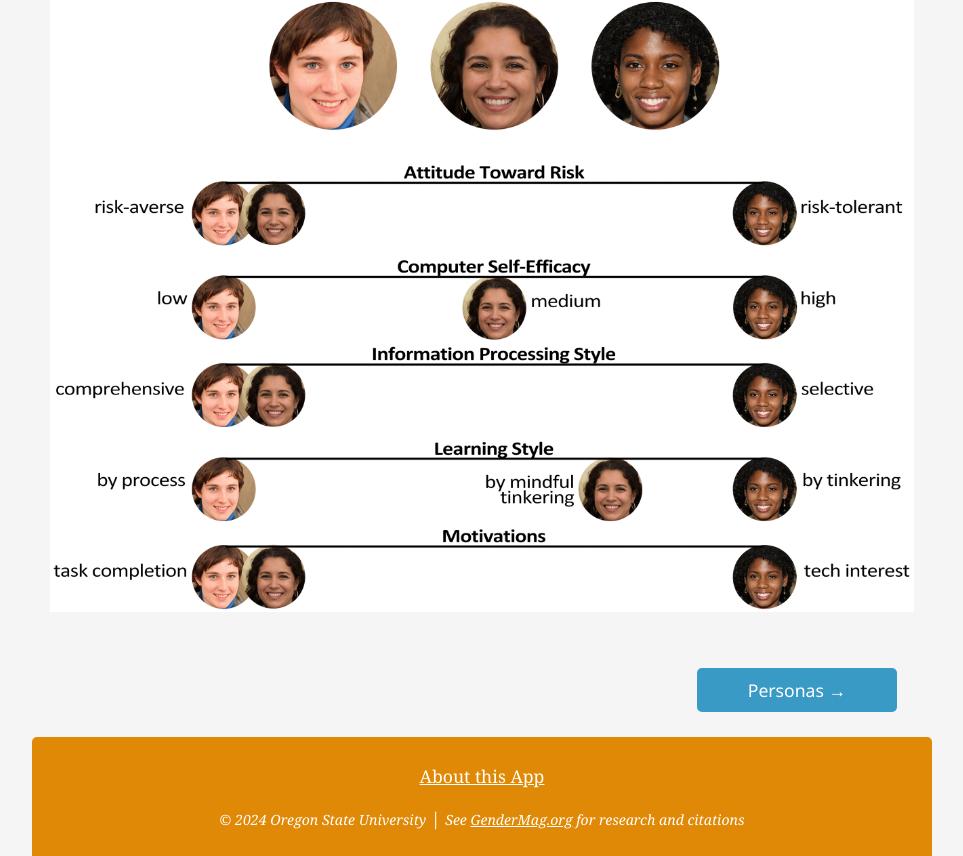
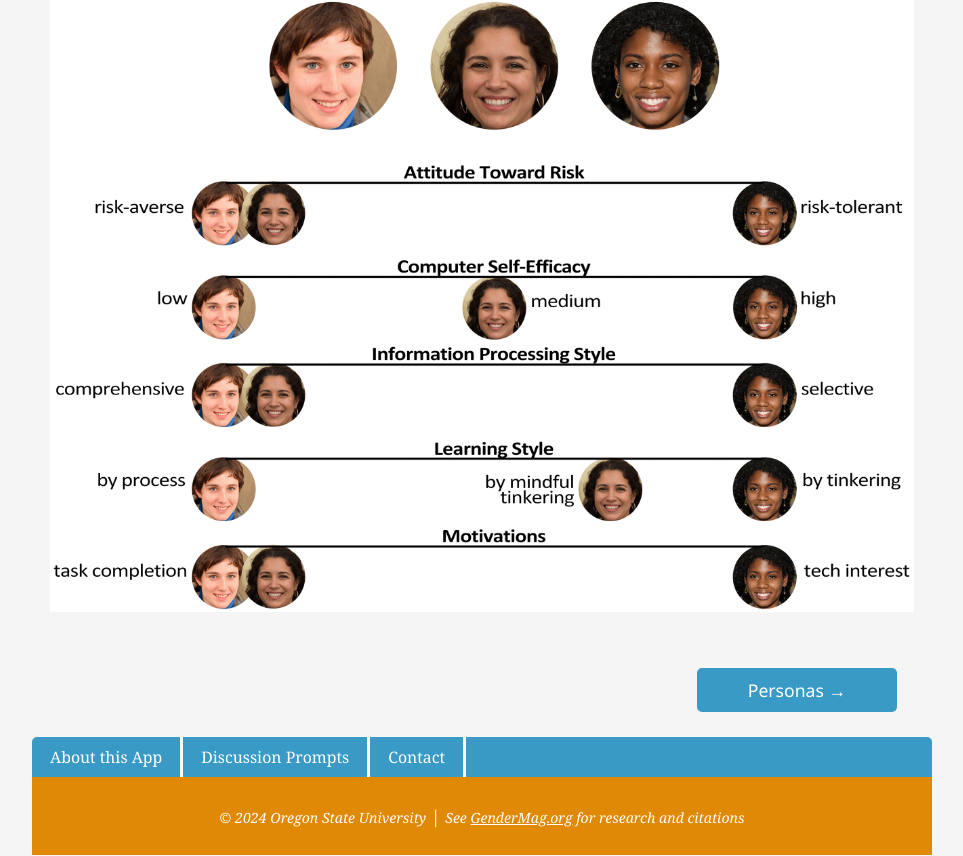
Before and after one commit to PamVanLonden/cognitive-styles, a React (Vite) app in the folder frontend/: page / in a window 1280 px wide. Shown: the part 677-1533 px from the top of the page, without its empty margins (158-1121 px from the left). Built offline with nearby package versions, Linux system fonts and the light colour scheme.

Commit message:
footer nav with contact form

```diff
--- a/frontend/src/App.css
+++ b/frontend/src/App.css
@@ -53,6 +53,8 @@ nav a:link {padding:1% 2%; border-right:3px solid white; color:white; font-size:
 nav a:visited {color:white;}
 nav a:hover, nav a:active {background-color:white; color:var(--blue);}
 
+
+
 header, footer {
     color:white;
     background-color:var(--orange);
@@ -70,14 +72,18 @@ header img {
     float:left;
     }
 footer {
-    border-radius:5px 5px 0 0;
     text-align:center;
+    padding:0 0 auto 0;
 }
 footer li {
     display:inline;
     font-family:"Noto Sans", sans-serif;
 }
 footer a:link, footer a:visited {color:white;}
+.navBottom {
+    border-radius: 5px 5px 0 0;
+}
+
 main {
     min-height:600px;
     min-width:400px;
@@ -190,7 +196,7 @@ label, input, textarea, select {
     font-family: inherit;
 }
 label {display:block;}
-textarea {width:95%; height:100px; padding:2%;}
+textarea {width:95%; height:200px; padding:2%;}
     textarea:valid,
     textarea:focus,
     textarea:active,
@@ -198,8 +204,14 @@ textarea {width:95%; height:100px; padding:2%;}
     textarea:focus-visible {border:2px solid var(--green); }
 
 textarea:invalid,
-    textarea::grammar-error  {border:3px solid var(--red); }
-
+    textarea::grammar-error  {border:3px solid var(--red);
+    }
+#contact p {margin-bottom:20px;}
+#contact .floatLeft {
+    float:left;
+    width:50%; margin-right:3%;
+}
+#contact input {width:30%; padding:1%;}
 select {
     font-size: 100%;
     margin-bottom:4%;
@@ -208,6 +220,19 @@ select {
     border-radius:5px;
     padding:.7%;
 }
+.confirmation {
+    position: fixed;
+    top: 300px;
+    left: 300px;
+    right: 300px;
+    background: var(--green);
+    padding: 1em;
+    text-align: center ;
+    color:white;
+    box-shadow:3px 3px gray;
+    border-radius:5px;
+}
+
 #survey .question:nth-child(odd) {
     background-color:whitesmoke;
 }
--- a/frontend/src/App.jsx
+++ b/frontend/src/App.jsx
@@ -14,6 +14,7 @@ import PersonasPage from './modules/PersonasPage';
 import FacetsPage from './modules/FacetsPage';
 import AboutPage from './modules/AboutPage';
 import DiscussionPage from './modules/DiscussionPage';
+import ContactPage from './modules/ContactPage';
 
 import SelfEfficacySurvey from './modules/quizzes/SelfEfficacySurvey';
 import MotivationSurvey from './modules/quizzes/MotivationSurvey';
@@ -59,12 +60,17 @@ function App() {
                 <Route path="/attitude-risk-survey"   element={<AttitudeTowardRiskSurvey />}></Route>
                 <Route path="/survey-summary"         element={<SurveySummary />}></Route>
                 <Route path="/discussion-prompts"     element={<DiscussionPage />}></Route>
-            </Routes>
+                <Route path="/contact"                element={<ContactPage />}></Route>
+           </Routes>
           </section>
           </main>
 
+      <nav className="navBottom">
+            <Link to="/about">About this App</Link>
+            <Link to="/discussion-prompts">Discussion Prompts</Link>
+            <Link to="/contact">Contact</Link>
+      </nav>
       <footer role="contentinfo">
-        <p><Link to="/about"> About this App</Link></p>
         <p><cite>&copy; 2024 Oregon State University</cite>   |  <cite>See <a href="https://gendermag.org" target="_blank">GenderMag.org</a> for research and citations</cite></p>
       </footer>
     </div>
```
